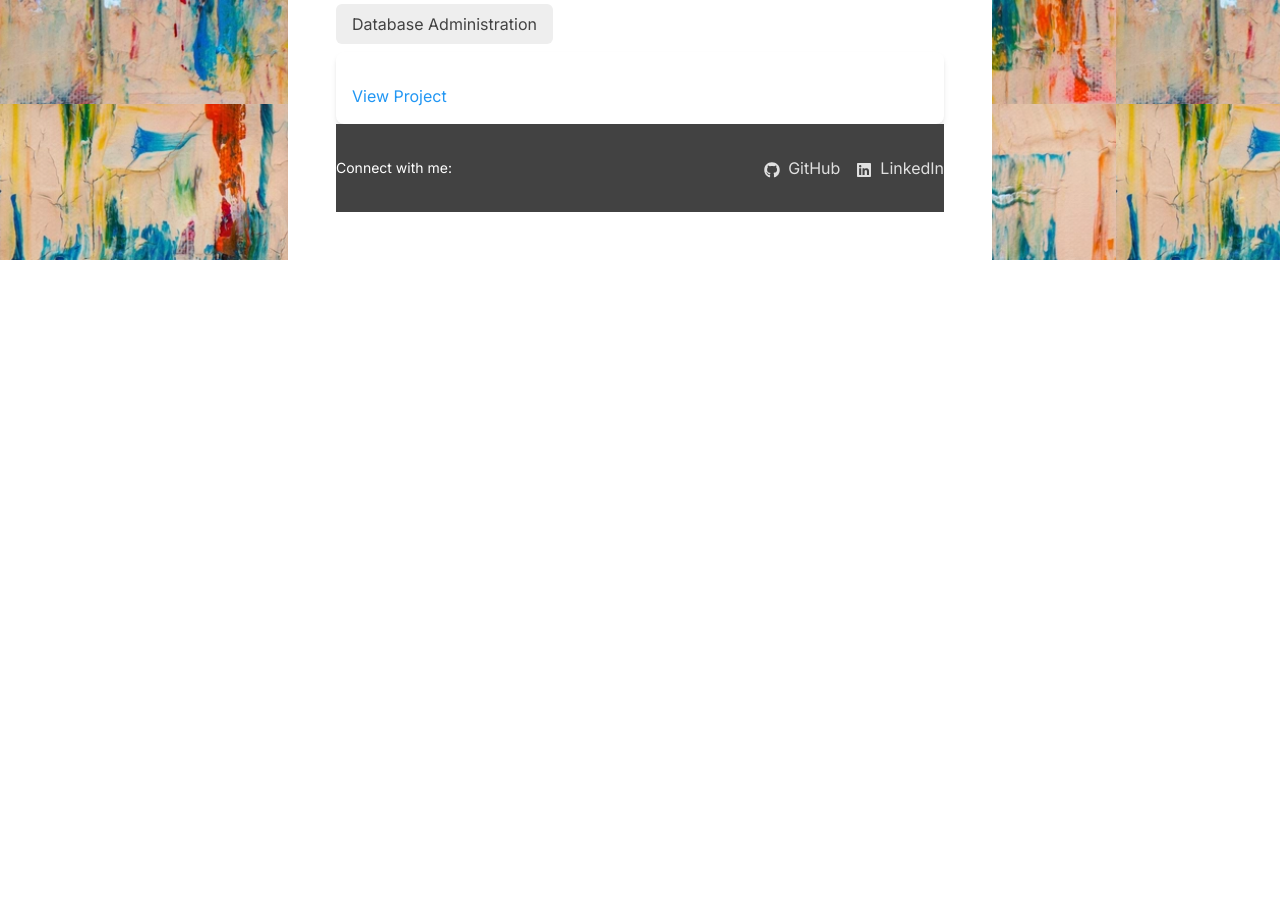
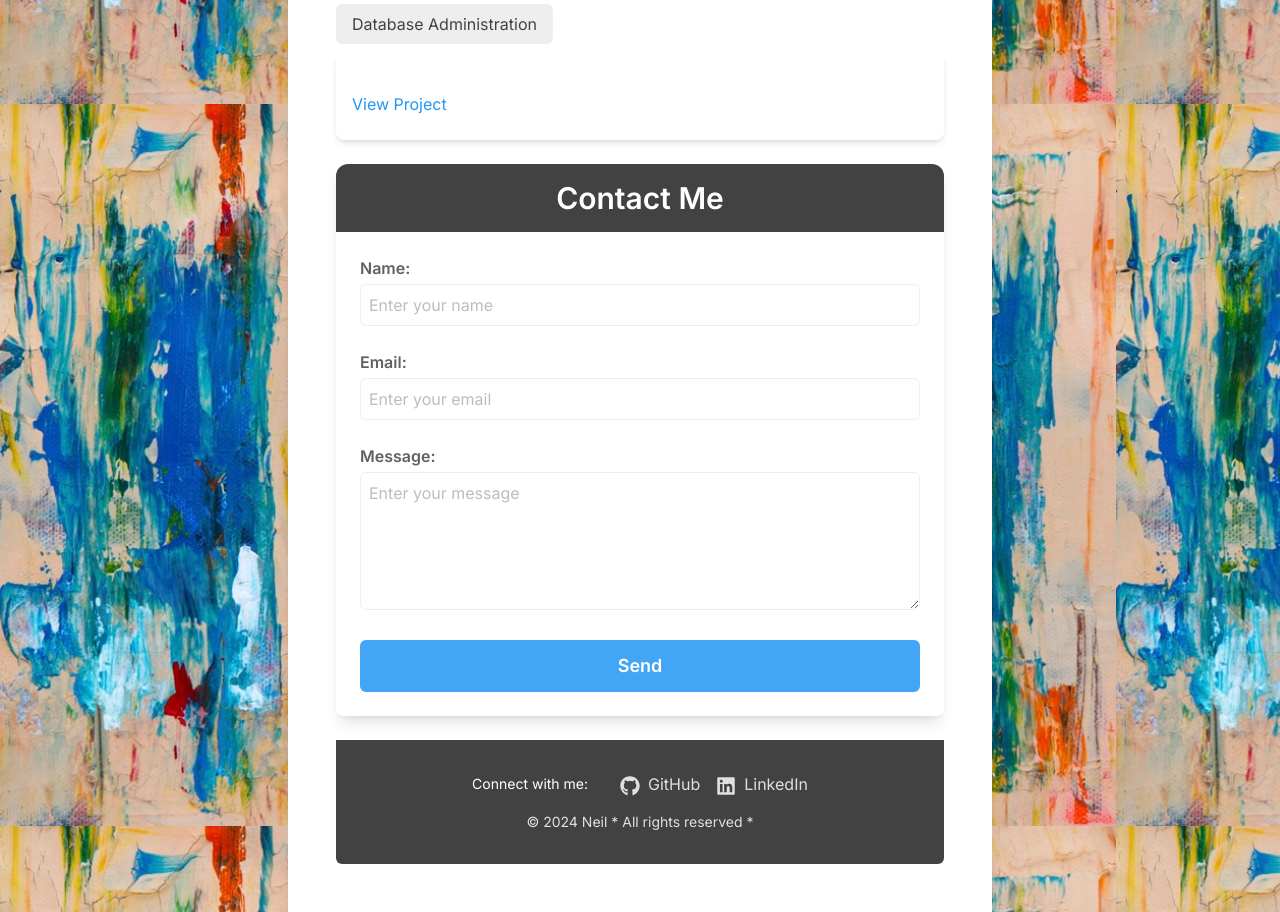
Before and after one commit to RemyXVX/Neil-s-Folio, a Next.js app: page / in a window 1280 px wide. Shown: the part 1340-2252 px from the top of the page. Before the commit the page ends 1600 px from the top, so only its background shows below. Built offline with nearby package versions, Linux system fonts and the light colour scheme.

Commit message:
Contact page rollinggit add . Also made the pages more uniformed

```diff
--- a/package.json
+++ b/package.json
@@ -9,11 +9,13 @@
     "lint": "next lint"
   },
   "dependencies": {
+    "@emailjs/browser": "^4.3.3",
     "@material-tailwind/react": "^2.1.9",
     "next": "14.2.3",
     "react": "^18",
     "react-dom": "^18",
-    "react-icons": "^5.2.1"
+    "react-icons": "^5.2.1",
+    "react-toastify": "^10.0.5"
   },
   "devDependencies": {
     "eslint": "^8",
--- a/src/app/components/footer/page.jsx
+++ b/src/app/components/footer/page.jsx
@@ -2,17 +2,20 @@ import { FaGithub, FaLinkedin } from 'react-icons/fa';
 
 const Footer = () => {
   return (
-    <footer className="bg-gray-800 text-white py-8">
-      <div className="max-w-6xl mx-auto flex justify-between items-center">
-        <p className="text-sm">Connect with me:</p>
+    <footer className="bg-gray-800 text-white py-8 rounded-b-md">
+      <div className="max-w-6xl mx-auto px-4 md:px-0 flex flex-col md:flex-row justify-center items-center">
+        <p className="text-sm mb-4 md:mb-0 md:mr-8">Connect with me:</p>
         <div>
-          <a href="https://github.com/neilpreyes" target="_blank" rel="noopener noreferrer" className="text-gray-300 hover:text-white mr-4">
-            <FaGithub className="inline-block mr-2" />GitHub
+          <a href="https://github.com/neilpreyes" target="_blank" rel="noopener noreferrer" className="text-gray-300 hover:text-white mr-4 mb-2 md:mb-0 block md:inline-block transition duration-300 ease-in-out transform hover:scale-110">
+            <FaGithub className="inline-block mr-2 text-xl" />GitHub
           </a>
-          <a href="https://www.linkedin.com/in/neil-patrick-reyes/" target="_blank" rel="noopener noreferrer" className="text-gray-300 hover:text-white">
-            <FaLinkedin className="inline-block mr-2" />LinkedIn
+          <a href="https://www.linkedin.com/in/neil-patrick-reyes/" target="_blank" rel="noopener noreferrer" className="text-gray-300 hover:text-white block md:inline-block transition duration-300 ease-in-out transform hover:scale-110">
+            <FaLinkedin className="inline-block mr-2 text-xl" />LinkedIn
           </a>
         </div>
+      </div>
+      <div className="text-sm text-gray-300 text-center mt-4">
+        &copy; {new Date().getFullYear()} Neil * All rights reserved *
       </div>
     </footer>
   );
--- a/src/app/page.js
+++ b/src/app/page.js
@@ -3,6 +3,7 @@ import NavigationBar from "./components/navbar/page";
 import About from "./pages/about/page";
 import Footer from "./components/footer/page";
 import ProjectCard from "./pages/projects/page";
+import Contact from "./pages/contact/page";
 
 export default function Home() {
   return (
@@ -17,6 +18,7 @@ export default function Home() {
           <div className="bg-white p-2 md:p-4 lg:p-8 xl:p-12 shadow-lg">
             <About />
             <ProjectCard />
+            <Contact />
             <Footer />
           </div>
         </div>
--- a/src/app/pages/about/page.jsx
+++ b/src/app/pages/about/page.jsx
@@ -5,7 +5,7 @@ const About = () => {
   return (
     <>
       <div
-        className="p-8 shadow-lg text-gray-800"
+        className="p-8 shadow-lg text-gray-800 rounded-lg"
         id="about"
       >
         <h1 className="text-4xl font-bold mb-4">Hey there, Data Dreamer!</h1>
--- /dev/null
+++ b/src/app/pages/contact/page.jsx
@@ -0,0 +1,61 @@
+'use client'
+import React from 'react';
+import emailjs from '@emailjs/browser';
+import { ToastContainer, toast } from 'react-toastify';
+import 'react-toastify/dist/ReactToastify.css';
+
+const Contact = () => {
+
+  const handleSubmit = async (e) => {
+    e.preventDefault();
+    const EMAILJS_SERVICE_ID = process.env.EMAILJS_SERVICE_ID;
+    const EMAILJS_TEMPLATE_ID = process.env.EMAILJS_TEMPLATE_ID;
+    const EMAILJS_PUBLIC_KEY = process.env.EMAILJS_PUBLIC_KEY;
+
+    try {
+      await emailjs.sendForm(
+        EMAILJS_SERVICE_ID,
+        EMAILJS_TEMPLATE_ID,
+        e.target,
+        EMAILJS_PUBLIC_KEY
+      );
+      toast.success('Email sent successfully!');
+      e.target.reset();
+    } catch (error) {
+      toast.error('Email failed to send. Please try again later.');
+    }
+  };
+
+  return (
+    <div
+      className="flex justify-center items-center rounded-t-zl"
+      id="contact"
+      >
+      <div className="container mx-auto py-6">
+        <div className="rounded-lg shadow-lg">
+          <header className="bg-gray-800 rounded-t-xl text-white text-center py-4">
+            <h1 className="text-3xl font-semibold lg:6xl">Contact Me</h1>
+          </header>
+          <form className="p-6" onSubmit={handleSubmit}>
+            <div className="mb-6">
+              <label htmlFor="name" className="block text-md font-semibold text-gray-700">Name:</label>
+              <input type="text" id="name" name="name" className="mt-1 p-2 w-full border rounded-md" placeholder="Enter your name" autoComplete="off" required />
+            </div>
+            <div className="mb-6">
+              <label htmlFor="email" className="block text-md font-semibold text-gray-700">Email:</label>
+              <input type="email" id="email" name="email" className="mt-1 p-2 w-full border rounded-md" placeholder="Enter your email" autoComplete="off" required />
+            </div>
+            <div className="mb-6">
+              <label htmlFor="message" className="block text-md font-semibold text-gray-700">Message:</label>
+              <textarea id="message" name="message" className="mt-1 p-2 w-full border rounded-md" placeholder="Enter your message" rows="5" autoComplete="off" required></textarea>
+            </div>
+            <button type="submit" className="block w-full bg-blue-400 text-white font-semibold lg:text-lg py-3 px-6 rounded-md hover:bg-blue-600">Send</button>
+          </form>
+        </div>
+      </div>
+      <ToastContainer />
+    </div>
+  );
+};
+
+export default Contact;
--- a/src/app/pages/projects/page.jsx
+++ b/src/app/pages/projects/page.jsx
@@ -1,7 +1,7 @@
 const ProjectCard = ({ title, description, link }) => {
   return (
     <div
-      className="bg-white shadow-md rounded-lg p-4"
+      className="bg-white shadow-md p-4 rounded-lg py-6"
       id="projects"
       >
       <h3 className="text-lg font-semibold">{title}</h3>
```
Also changed, not shown: 2 other files (tests, documents, lock files or other folders).
